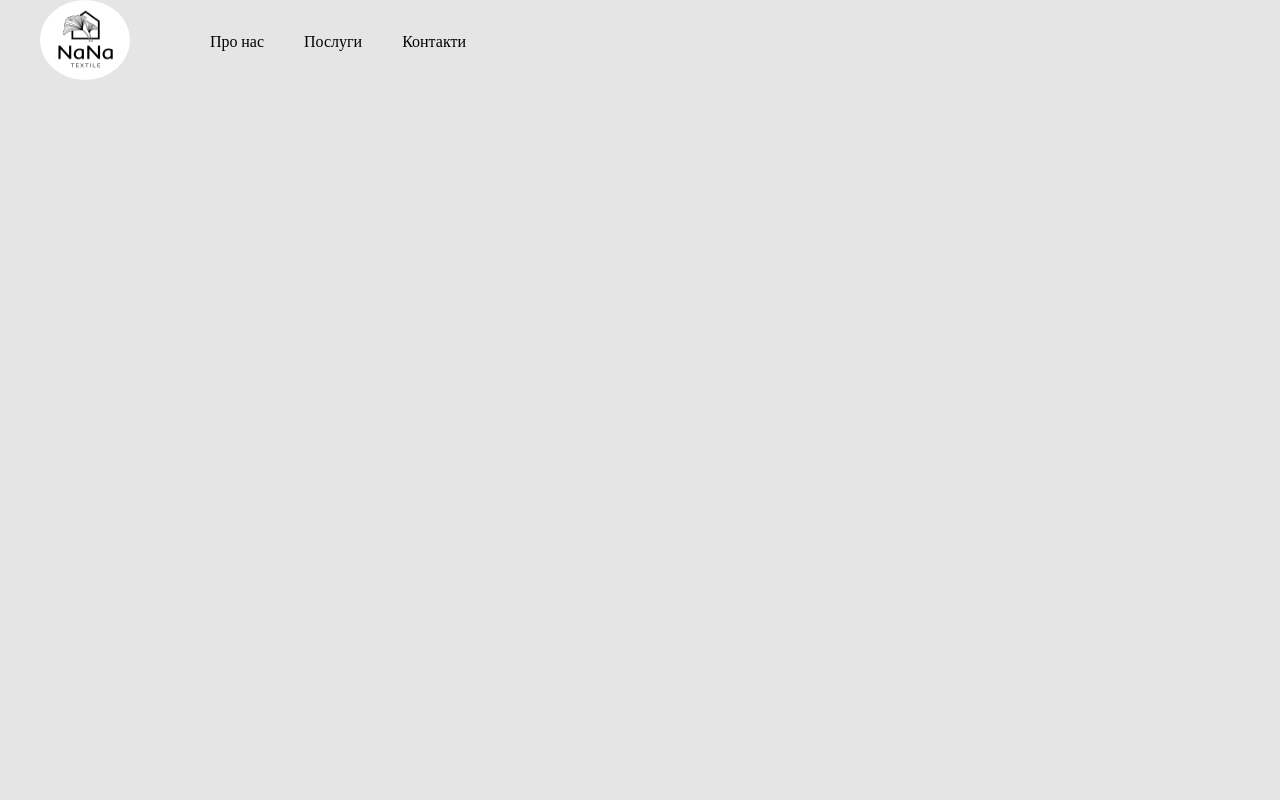
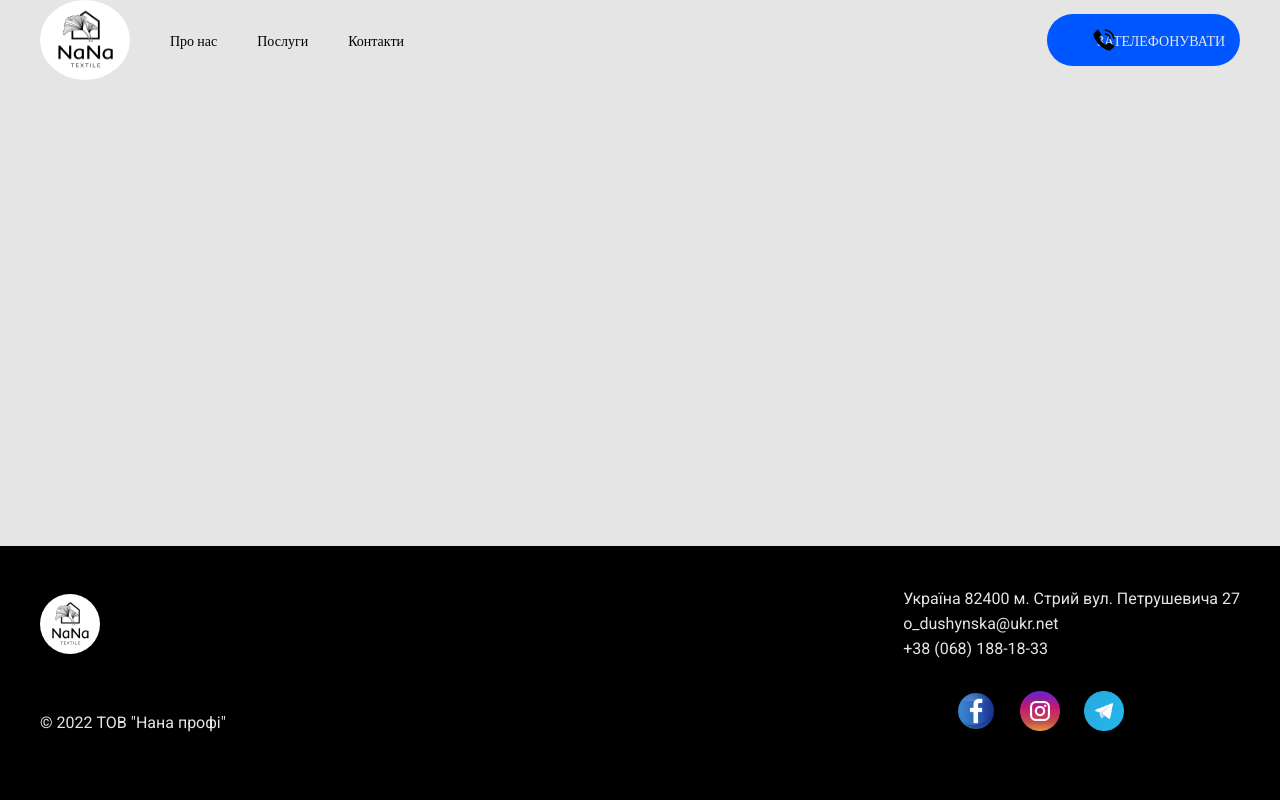
Before and after one commit to KylukN/Project, a plain HTML site: page index.html in a window 1280 px wide. Drawn offline with nearby package versions, Linux system fonts and the light colour scheme.

Commit message:
header, footer

```diff
--- a/css/style.css
+++ b/css/style.css
@@ -38,9 +38,12 @@ body {
 .wrapper {
   min-height: 100%;
   overflow: hidden;
+  display: flex;
+  flex-direction: column;
 }
+/*------------------------------HEADER------------------------------*/
 .header {
-  position: absolute;
+  position: static;
   width: 100%;
   left: 0px;
   top: 0px;
@@ -49,6 +52,8 @@ body {
 ._container {
   max-width: 1200px;
   margin: 0px auto;
+  padding: 0px 15px;
+  box-sizing: content-box;
 }
 .header__container {
   display: flex;
@@ -61,16 +66,102 @@ body {
   border-radius: 50%;
 }
 .menu {
-  margin: 0px 0px 0px 40px;
   display: flex;
 }
 .menu__list {
   margin: 0px 0px 0px 40px;
+  flex-wrap: wrap;
 }
 .menu__item {
 }
 .menu__link {
+  font-weight: 400;
+  font-size: 14px;
+  line-height: 26px;
   line-height: 26px;
   font-weight: 400;
   color: #000000;
 }
+.call {
+  position: sticky;
+  left: 1047px;
+  background: #0057ff;
+  height: 52px;
+  width: 193px;
+  border-radius: 30px;
+}
+.call__tel {
+  display: flex;
+  margin-top: 14px;
+  margin-left: 50px;
+  color: #e5e5e5;
+  width: 113px;
+  text-transform: uppercase;
+  font-style: normal;
+  font-weight: 400;
+  font-size: 14px;
+  line-height: 24px;
+}
+.icon__call {
+  height: 24px;
+  margin-left: -133px;
+  width: 24px;
+}
+/*------------------------------MAIN------------------------------*/
+.main {
+  flex: 1 0 auto;
+}
+/*------------------------------FOOTER------------------------------*/
+footer {
+  position: static;
+  width: 100%;
+  height: 254px;
+  left: 0px;
+  top: 0px;
+  z-index: 50;
+  background: #000000;
+  flex: 0 0 auto;
+}
+.footer {
+  max-width: 1200px;
+  font-family: Roboto;
+  color: #e5e5e5;
+}
+.footer__info {
+  max-width: 1200px;
+  margin-top: 40px;
+  display: flex;
+  align-items: center;
+}
+.footer__logo__footer {
+  width: 60px;
+  height: 60px;
+  border-radius: 50%;
+}
+.footer__adress {
+  position: sticky;
+  left: 1047px;
+  color: #e5e5e5;
+  line-height: 25px;
+}
+.footer__icon_tel {
+  height: 20px;
+  width: 20px;
+  margin-left: 10px;
+}
+.footer__producer {
+  max-width: 1200px;
+  height: 70px;
+  display: flex;
+  align-items: flex-end;
+  flex-wrap: wrap;
+}
+.icon {
+  position: sticky;
+  margin-left: 710px;
+}
+._icon {
+  width: 40px;
+  height: 40px;
+  margin: 0px 0px 0px 20px;
+}
--- a/index.html
+++ b/index.html
@@ -39,8 +39,62 @@
               </li>
             </ul>
           </nav>
+          <div class="call">
+            <a href="tel:+380636317043" class="call__tel" target="_blank"
+              >Зателефонувати
+              <img src="/img/telephone.png" alt="" class="icon__call"
+            /></a>
+          </div>
         </div>
       </header>
+      <main class="main"></main>
+      <footer>
+        <div class="footer _container">
+          <div class="footer__info">
+            <div class="footer__logo">
+              <a href="#"
+                ><img class="footer__logo__footer" src="/img/logo.png" alt=""
+              /></a>
+            </div>
+            <div class="footer__adress">
+              <ul>
+                <li>Україна 82400 м. Стрий вул. Петрушевича 27</li>
+              </ul>
+              <ul>
+                <li>o_dushynska@ukr.net</li>
+              </ul>
+              <ul>
+                <li>+38 (068) 188-18-33</li>
+              </ul>
+            </div>
+          </div>
+          <div class="footer__producer">
+            <div class="producer">© 2022 ТОВ "Нана профі"</div>
+            <div class="icon">
+              <a href="#">
+                <img
+                  class="icon_facebook _icon"
+                  src="/img/icon_facebook.png"
+                  alt=""
+                />
+              </a>
+              <a href="#">
+                <img
+                  class="icon_instagram _icon"
+                  src="/img/icon_instagram.png"
+                  alt=""
+                /> </a
+              ><a href="#">
+                <img
+                  class="icon_telegram _icon"
+                  src="/img/icon-telegram.png"
+                  alt=""
+                />
+              </a>
+            </div>
+          </div>
+        </div>
+      </footer>
     </div>
   </body>
 </html>
```
Also changed, not shown: img/icon-telegram.png (added), img/icon_facebook.png (added), img/icon_instagram.png (added), img/telephone-call.png (added), img/telephone.png (added), 2 other files.
